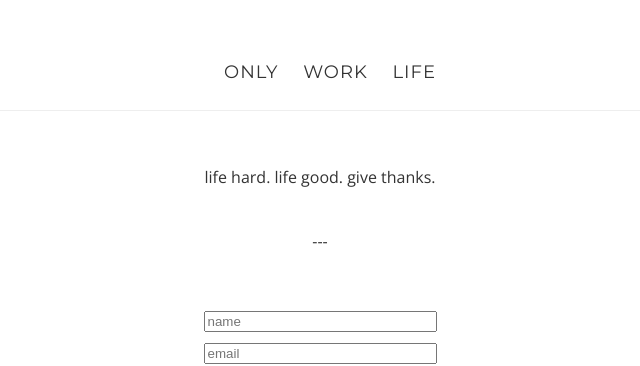
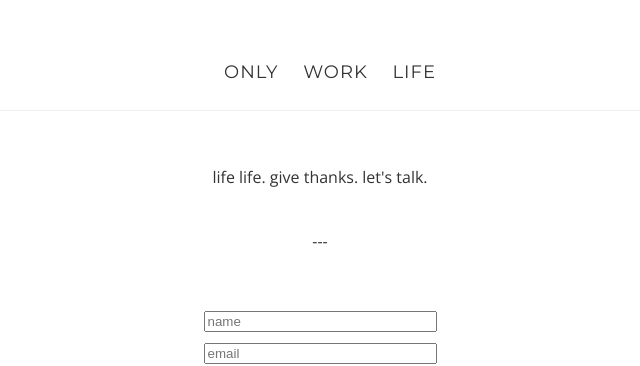
Before and after one commit to onlyuntilthen/onlyuntilthen.github.io, a Jekyll site: the page built from life.md, in a window 1280 px wide. Shown: the top 366 px of the page, without its empty margins (320-960 px from the left). Built offline with Jekyll 4.4.1, drawn with Linux system fonts in a browser that asks for light colours.

Commit message:
update life

```diff
--- a/life.md
+++ b/life.md
@@ -4,7 +4,7 @@ title: life life
 description: life life
 ---
 
-<p style="text-align:center">life hard. life good. give thanks.
+<p style="text-align:center">life life. give thanks. let's talk.
 <br/>
 <br/>---</p>
 <!-- modify this form HTML and place wherever you want your form -->
```
